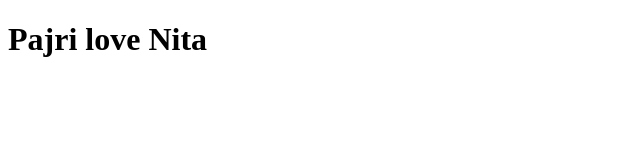
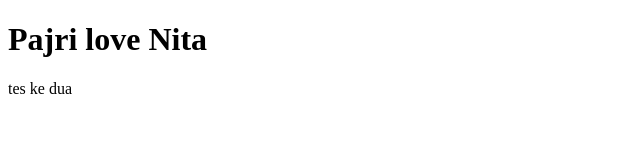
Before and after one commit to pajri123/tes, a plain HTML site: page index.html in a window 1280 px wide. Shown: the full height of the page, 0-640 px from the left. Drawn offline with Linux system fonts and the light colour scheme.

Commit message:
tambah p buat tes

```diff
--- a/index.html
+++ b/index.html
@@ -7,6 +7,7 @@
   </head>
   <body>
     <h1>Pajri love Nita</h1>
+    <p>tes ke dua</p>
     <script src="object.js"></script>
   </body>
 </html>
```
